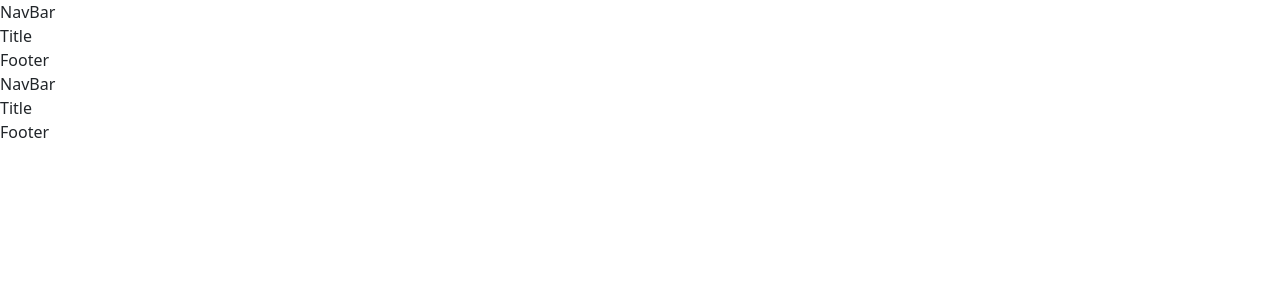
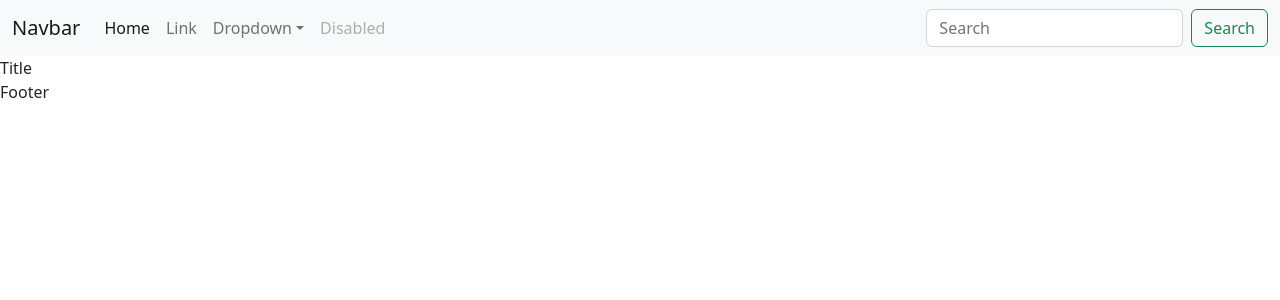
Before and after one commit to cvallejo32/proyecto5.2, a React (Create React App) app in the folder proyecto5.2/: page / in a window 1280 px wide. Shown: the top 300 px of the page. Built offline with nearby package versions, Linux system fonts and the light colour scheme.

Commit message:
modificaciones como navbar y diferentes paginas

```diff
--- a/package.json
+++ /dev/null
@@ -1,5 +0,0 @@
-{
-  "dependencies": {
-    "bootstrap": "^5.2.0"
-  }
-}
--- a/proyecto5.2/src/components/NavBar.jsx
+++ b/proyecto5.2/src/components/NavBar.jsx
@@ -1,9 +1,85 @@
-import React from 'react'
+import React from "react";
 
 const NavBar = () => {
   return (
-    <div>NavBar</div>
-  )
-}
+    <nav className="navbar navbar-expand-lg bg-light">
+      <div className="container-fluid">
+        <a className="navbar-brand" href="#">
+          Navbar
+        </a>
+        <button
+          className="navbar-toggler"
+          type="button"
+          data-bs-toggle="collapse"
+          data-bs-target="#navbarSupportedContent"
+          aria-controls="navbarSupportedContent"
+          aria-expanded="false"
+          aria-label="Toggle navigation"
+        >
+          <span className="navbar-toggler-icon" />
+        </button>
+        <div className="collapse navbar-collapse" id="navbarSupportedContent">
+          <ul className="navbar-nav me-auto mb-2 mb-lg-0">
+            <li className="nav-item">
+              <a className="nav-link active" aria-current="page" href="#">
+                Home
+              </a>
+            </li>
+            <li className="nav-item">
+              <a className="nav-link" href="#">
+                Link
+              </a>
+            </li>
+            <li className="nav-item dropdown">
+              <a
+                className="nav-link dropdown-toggle"
+                href="#"
+                role="button"
+                data-bs-toggle="dropdown"
+                aria-expanded="false"
+              >
+                Dropdown
+              </a>
+              <ul className="dropdown-menu">
+                <li>
+                  <a className="dropdown-item" href="#">
+                    Action
+                  </a>
+                </li>
+                <li>
+                  <a className="dropdown-item" href="#">
+                    Another action
+                  </a>
+                </li>
+                <li>
+                  <hr className="dropdown-divider" />
+                </li>
+                <li>
+                  <a className="dropdown-item" href="#">
+                    Something else here
+                  </a>
+                </li>
+              </ul>
+            </li>
+            <li className="nav-item">
+              <a className="nav-link disabled">Disabled</a>
+            </li>
+          </ul>
+          <form className="d-flex" role="search">
+            <input
+              className="form-control me-2"
+              type="search"
+              placeholder="Search"
+              aria-label="Search"
+            />
+            <button className="btn btn-outline-success" type="submit">
+              Search
+            </button>
+          </form>
+        </div>
+      </div>
+    </nav>
+  );
+};
 
 export default NavBar;
--- a/proyecto5.2/src/pages/AboutPage.jsx
+++ b/proyecto5.2/src/pages/AboutPage.jsx
@@ -7,9 +7,7 @@
 const AboutPage = () => {
   return (
     <>
-    <NavBar />
-    <Title />
-    <Footer />
+
     </>
   );
 };
```
Also changed, not shown: proyecto5.2/src/components/UserList.jsx (added, +9 -0 lines), proyecto5.2/src/pages/ListPage.jsx (added, +12 -0 lines), 1 other file (tests, documents, lock files or other folders).
